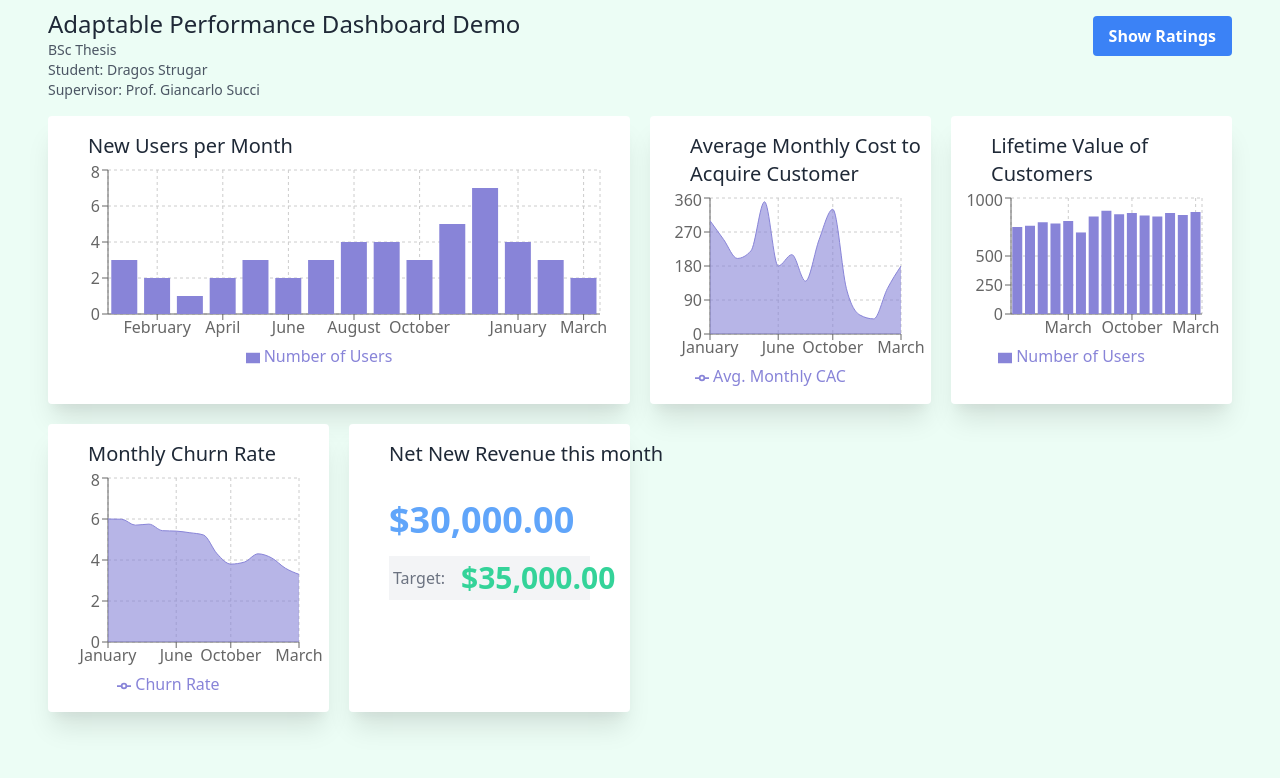
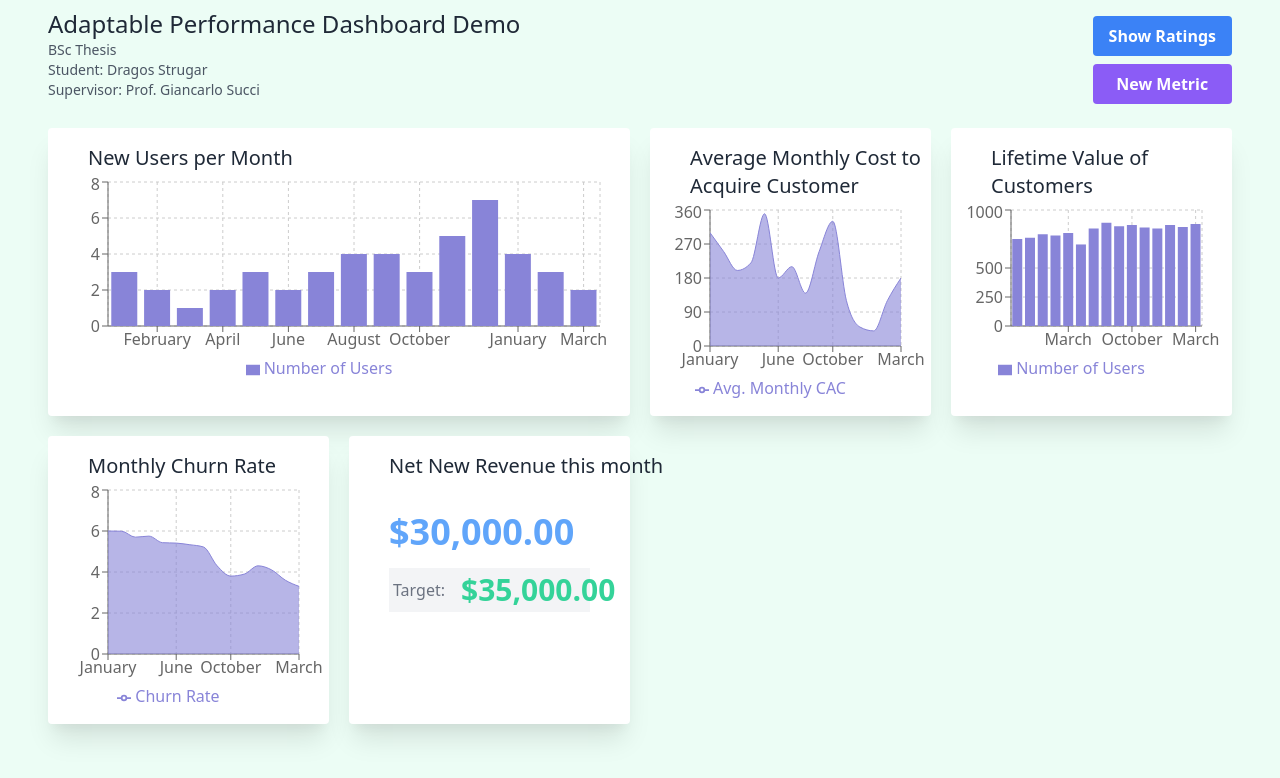
Before and after one commit to d11r/bsc-thesis, a React (Create React App) app: page / in a window 1280 px wide. Shown: the top 778 px of the page. Built offline with nearby package versions, Linux system fonts and the light colour scheme.

Commit message:
feat: dashboard adaptability

```diff
--- a/src/components/Dashboard.js
+++ b/src/components/Dashboard.js
@@ -41,6 +41,17 @@ export default function Dashboard() {
     window.location.reload()
   }
 
+  const [shownMetrics, setShownMetrics] = useLocalStorage(
+    'displayed-metrics',
+    allMetrics.slice(0, 5),
+  )
+  const newMetric = () => {
+    //TODO: make recommender algorithm
+    //TODO: change
+    const rnd = Math.floor(Math.random() * 6)
+    setShownMetrics(allMetrics.slice(rnd, rnd + 5))
+  }
+
   console.log(ratings)
   return (
     <div className="h-screen w-screen bg-green-50">
@@ -58,18 +69,24 @@ export default function Dashboard() {
             </p>
           </div>
 
-          <div className="px-12 py-4">
+          <div className="flex flex-col px-12 py-4">
             <button
-              className="bg-blue-500 hover:bg-blue-700 text-white font-bold py-2 px-4 rounded"
+              className="bg-blue-500 hover:bg-blue-700 text-white font-bold py-2 px-4 rounded mb-2"
               onClick={toggleShowRatings}
             >
               {showRatings ? 'Hide Ratings' : 'Show Ratings'}
+            </button>
+            <button
+              className="bg-purple-500 hover:bg-purple-700 text-white font-bold py-2 px-4 rounded"
+              onClick={newMetric}
+            >
+              New Metric
             </button>
           </div>
         </div>
 
         <div className="h-full w-full px-10 grid grid-cols-2 sm:grid-cols-3 xl:grid-cols-4 gap-1">
-          {allMetrics.slice(0, 5).map((metric, idx) => (
+          {shownMetrics.map((metric, idx) => (
             <Card key={metric} className={`m-2 ${idx === 0 && 'col-span-2'}`}>
               <Metric
                 kpi={metric}
```
